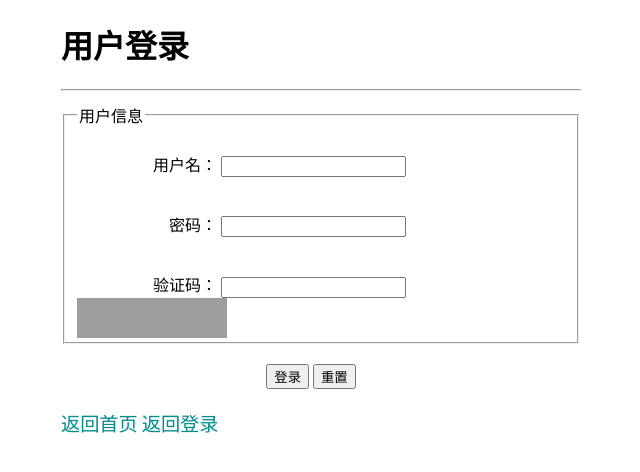
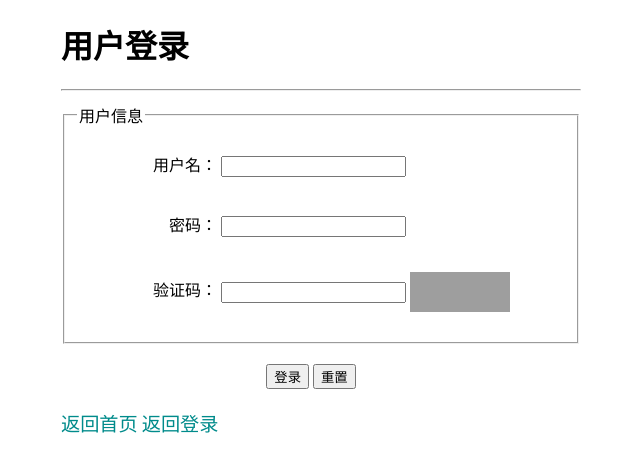
Before and after one commit to lu782663119/django.py, a Django app: page /login/ in a window 1280 px wide. Shown: the top 472 px of the page, without its empty margins (319-959 px from the left). Run offline with Django 3.2, Linux system fonts and the light colour scheme; grey boxes are pictures that could not be loaded.

Commit message:
完善功能

```diff
--- a/templates/login.html
+++ b/templates/login.html
@@ -19,7 +19,7 @@
             text-align: right;
         }
         .input>img {
-            width: 150px;
+            width: 100px;
             vertical-align: middle;
         }
         input[name=captcha] {
```
